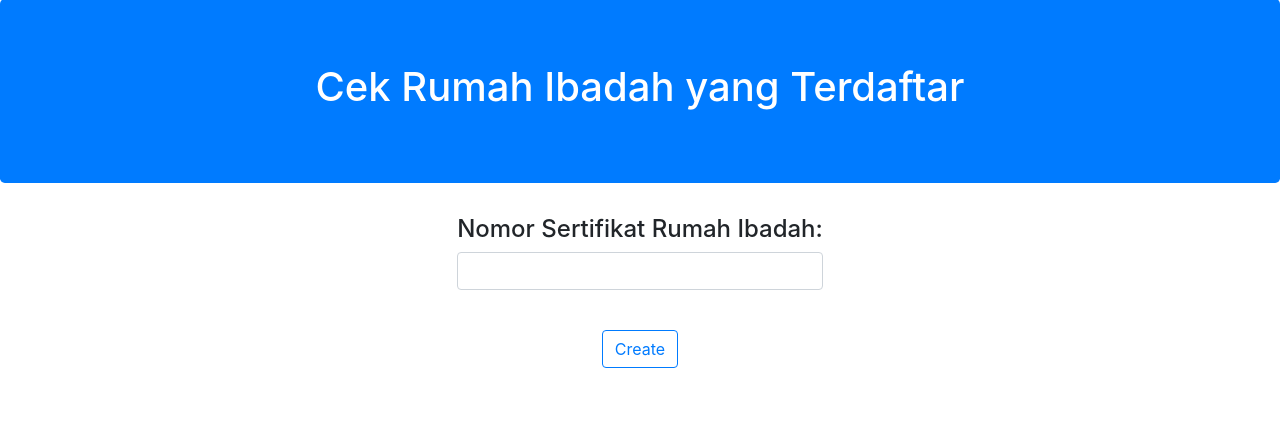
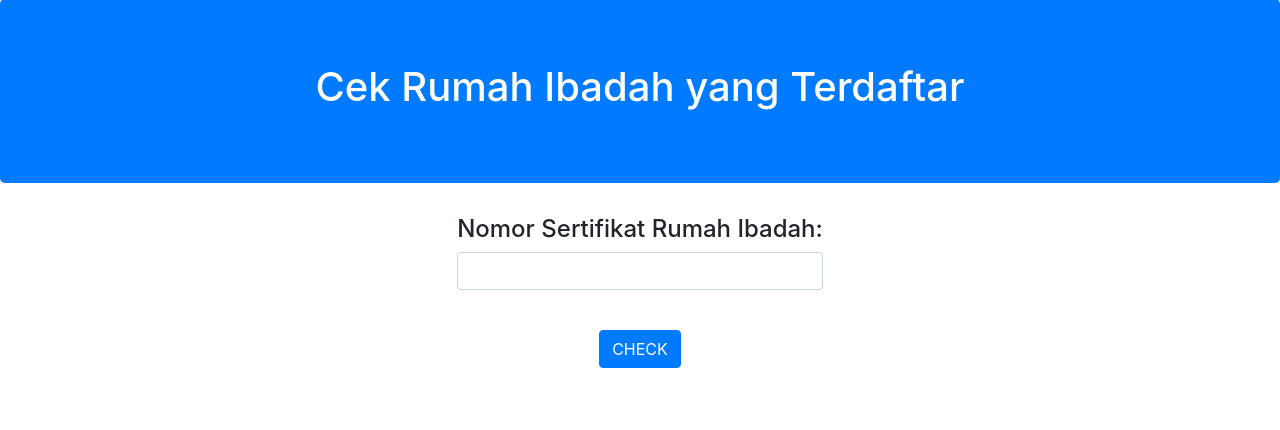
Before and after one commit to finazaria/BisaSesama-App, a Django app: page /trigger_dua/form_kategori/cek_rumah_ibadah in a window 1280 px wide. Shown: the part 57-487 px from the top of the page. Run offline with Django 3.2, Linux system fonts and the light colour scheme; some libraries are stand-ins or nearby versions.

Commit message:
fix typo again

```diff
--- a/trigger_dua/templates/cek_rumah_ibadah_terdaftar.html
+++ b/trigger_dua/templates/cek_rumah_ibadah_terdaftar.html
@@ -17,7 +17,7 @@
             </div>
             <br>
 
-            <input class="btn btn-outline-primary mb-5" type="submit" value="Create">
+            <input class="btn btn-primary mb-5" type="submit" value="CHECK">
         </form>
     </div>
 {% endblock %}
```
